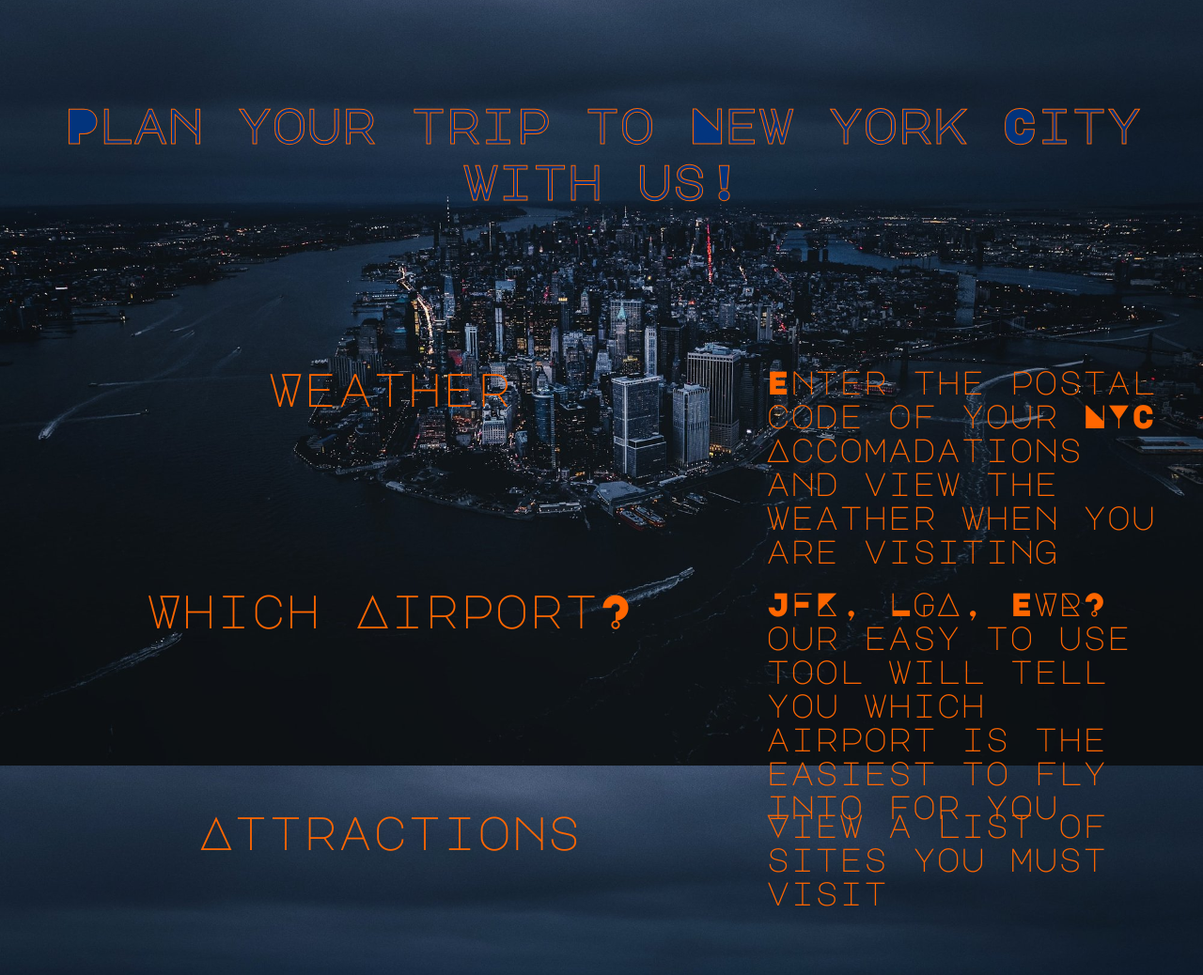
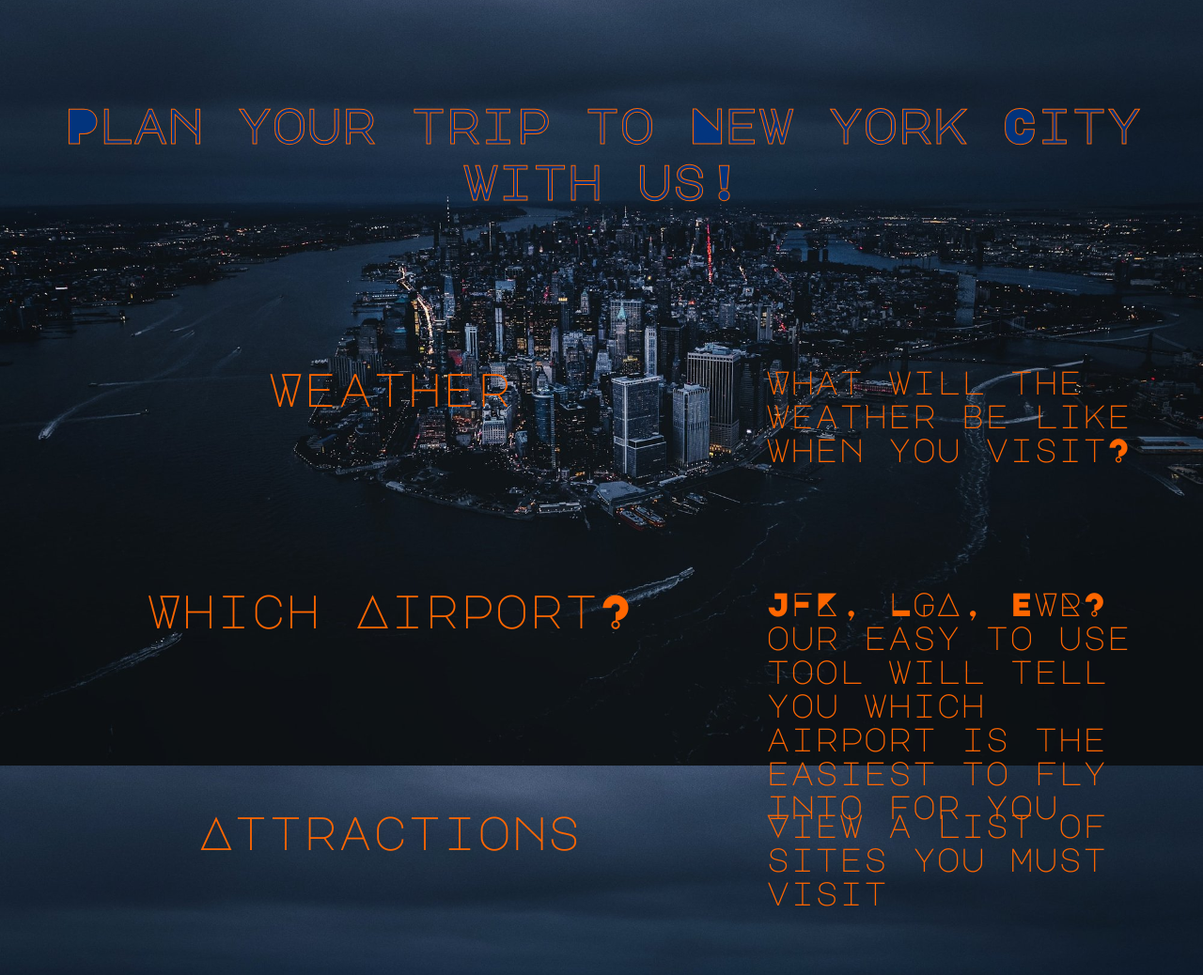
Before and after one commit to hammyyawmagorp/capstone-nyc-travel-site, a website: page public/index.html in a window 1280 px wide. Shown: the part 891-1929 px from the top of the page at 94% size. Drawn offline with nearby package versions, Linux system fonts and the light colour scheme; no server answers.

Commit message:
updated html

```diff
--- a/public/index.html
+++ b/public/index.html
@@ -63,7 +63,7 @@
                   </div>
                   <div class='column'>
                     <div class='desc-column'>
-                     Enter the postal code of your NYC Accomadations and view the weather when you are visiting
+                     What will the weather be like when you visit?
                     </div><br>
                   </div>
                 </div>
```
Also changed, not shown: public/._index.html.
